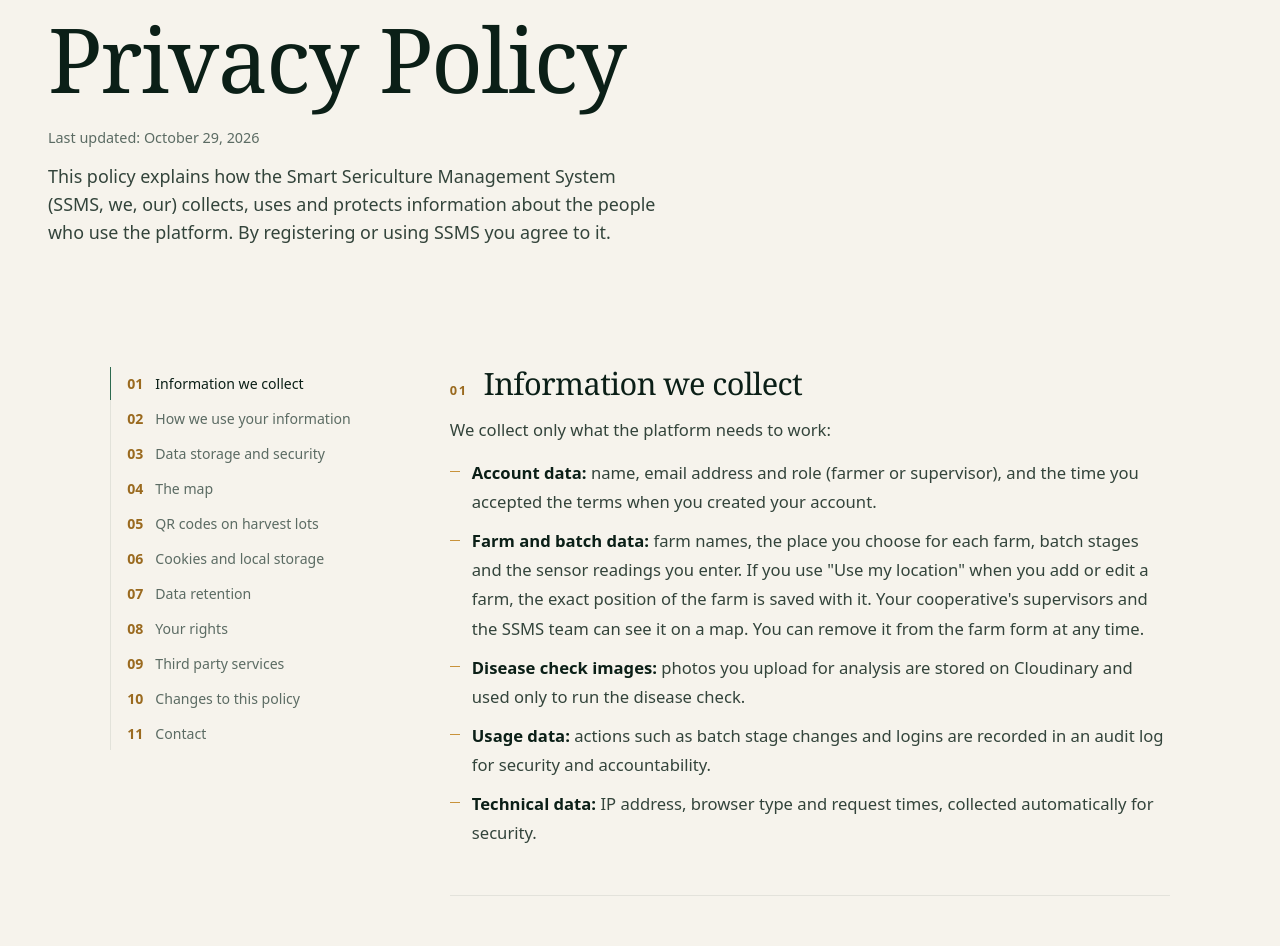
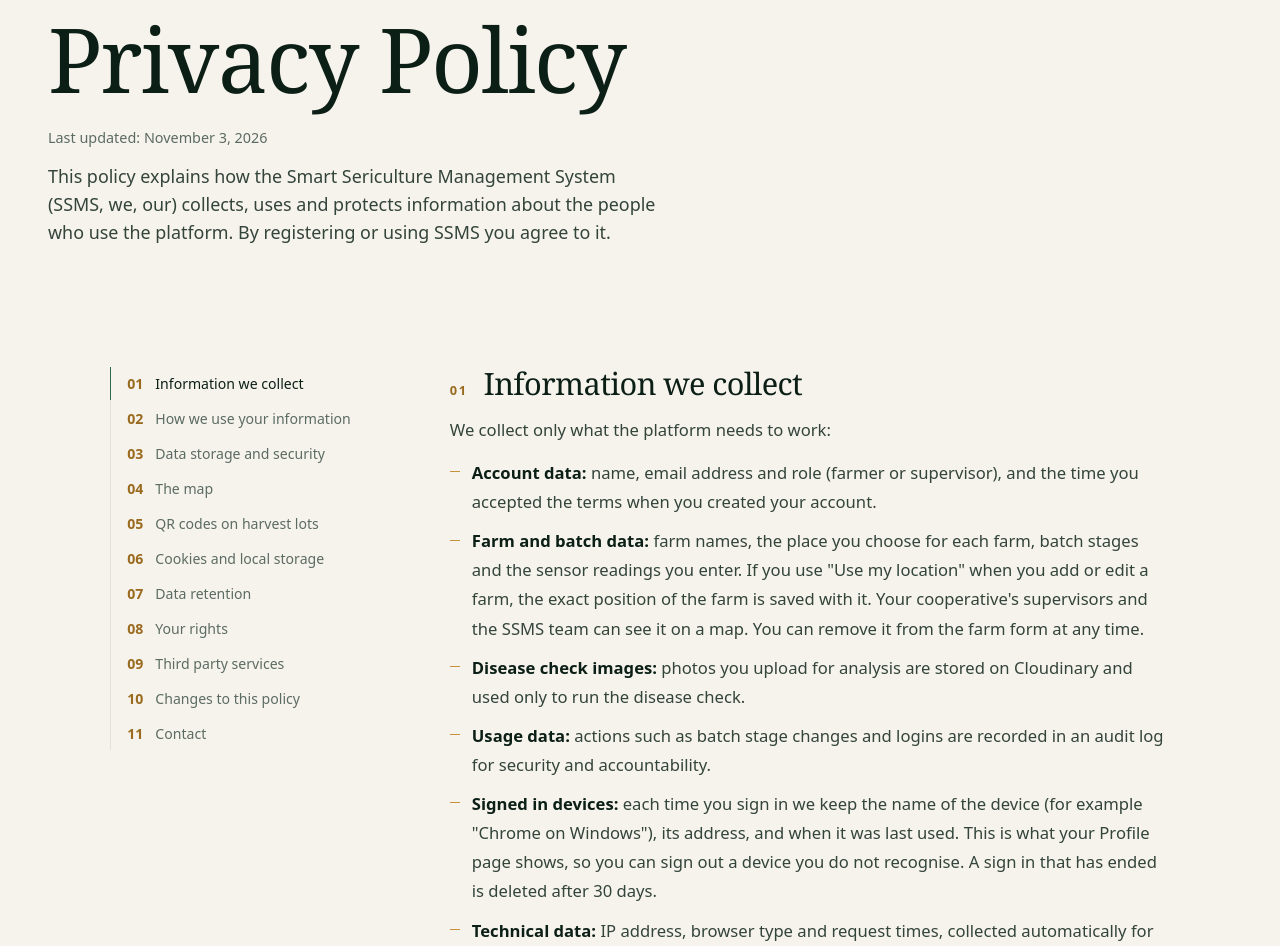
Before and after one commit to tuyisengeaurele/ssms_django, a React (Vite) app in the folder frontend/: page /privacy in a window 1280 px wide. Shown: the part 200-1146 px from the top of the page. Built offline with nearby package versions, Linux system fonts and the light colour scheme; no server answers.

Commit message:
Explain in the privacy policy what a signed in device keeps

```diff
--- a/frontend/src/pages/PrivacyPolicyPage.tsx
+++ b/frontend/src/pages/PrivacyPolicyPage.tsx
@@ -13,6 +13,7 @@ const sections: LegalSection[] = [
           <li><strong>Farm and batch data:</strong> farm names, the place you choose for each farm, batch stages and the sensor readings you enter. If you use "Use my location" when you add or edit a farm, the exact position of the farm is saved with it. Your cooperative's supervisors and the SSMS team can see it on a map. You can remove it from the farm form at any time.</li>
           <li><strong>Disease check images:</strong> photos you upload for analysis are stored on Cloudinary and used only to run the disease check.</li>
           <li><strong>Usage data:</strong> actions such as batch stage changes and logins are recorded in an audit log for security and accountability.</li>
+          <li><strong>Signed in devices:</strong> each time you sign in we keep the name of the device (for example "Chrome on Windows"), its address, and when it was last used. This is what your Profile page shows, so you can sign out a device you do not recognise. A sign in that has ended is deleted after 30 days.</li>
           <li><strong>Technical data:</strong> IP address, browser type and request times, collected automatically for security.</li>
         </ul>
       </>
@@ -137,7 +138,7 @@ export default function PrivacyPolicyPage() {
   return (
     <LegalLayout
       title="Privacy Policy"
-      updated="October 29, 2026"
+      updated="November 3, 2026"
       intro={
         <>
           This policy explains how the Smart Sericulture Management System (SSMS, we, our) collects, uses and protects information about the people who use the platform. By registering or using SSMS you agree to it.
```
Also changed, not shown: 1 other file (tests, documents, lock files or other folders).
